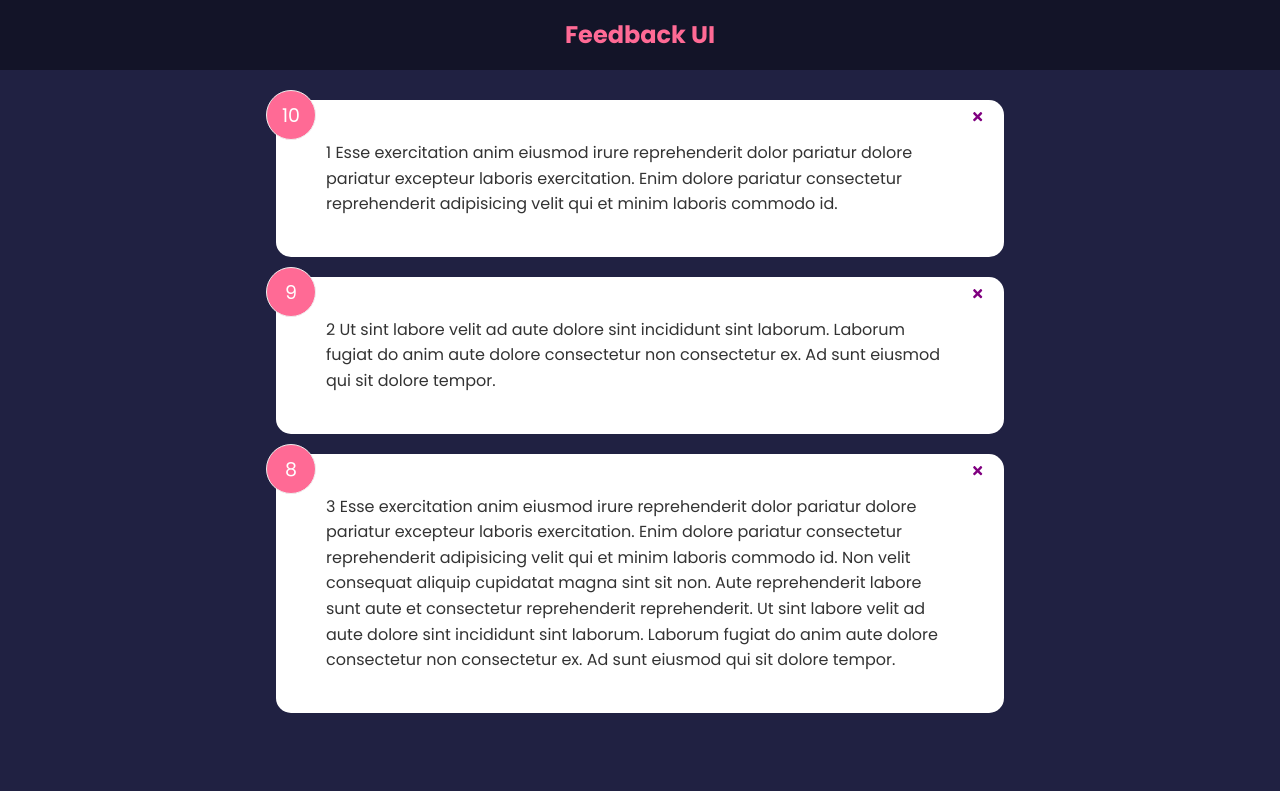
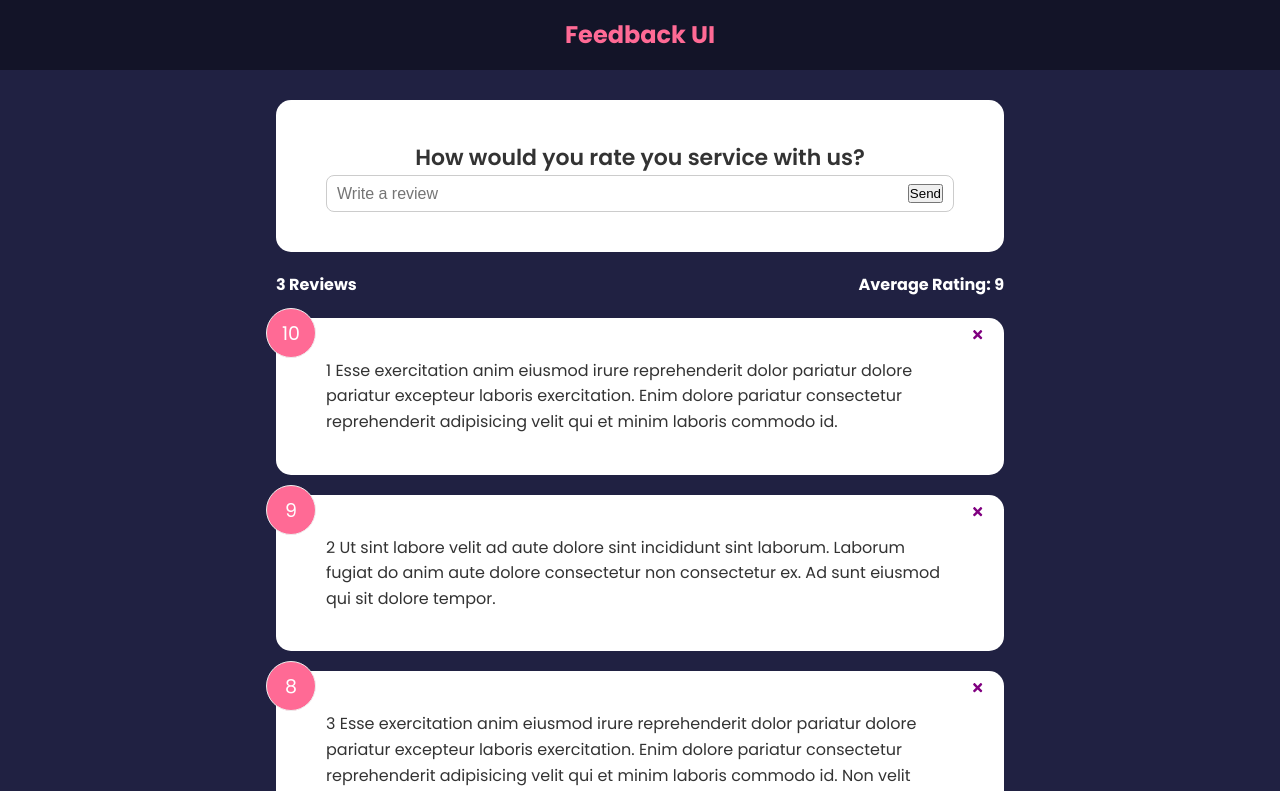
Before and after one commit to Galeups/react-example-feedback-js, a React (Create React App) app: page / in a window 1280 px wide. Shown: the top 791 px of the page. Built offline with nearby package versions, Linux system fonts and the light colour scheme.

Commit message:
feat(FeedbackForm): Add form

```diff
--- a/src/App.js
+++ b/src/App.js
@@ -2,6 +2,8 @@
 
 import Header from "./components/Header";
 import FeedbackList from "./components/FeedbackList";
+import FeedbackStats from "./components/FeedbackStats";
+import FeedbackForm from "./components/FeedbackForm";
 import FeedbackData from "./data/FeedbackData";
 
 function App() {
@@ -17,6 +19,9 @@
     <>
       <Header />
       <div className="container">
+        <FeedbackForm />
+        <FeedbackStats feedback={feedback} />
+
         <FeedbackList
           feedback={feedback}
           handleDelete={(id) => handleDelete(id)}
--- /dev/null
+++ b/src/components/FeedbackForm.jsx
@@ -0,0 +1,31 @@
+import React from "react";
+import { useState } from "react";
+
+import Card from "./shared/Card";
+
+function FeedbackForm() {
+  const [text, setText] = useState("");
+  const onTextChange = (event) => {
+    setText(event.target.value);
+  };
+
+  return (
+    <Card>
+      <form>
+        <h2>How would you rate you service with us?</h2>
+        {/* TODO - insert here a rating select component */}
+        <div className="input-group">
+          <input
+            onChange={onTextChange}
+            value={text}
+            type="text"
+            placeholder="Write a review"
+          />
+          <button type="submit">Send</button>
+        </div>
+      </form>
+    </Card>
+  );
+}
+
+export default FeedbackForm;
--- a/src/components/FeedbackItem.jsx
+++ b/src/components/FeedbackItem.jsx
@@ -16,7 +16,7 @@
 
 FeedbackItem.propTypes = {
   item: PropTypes.object.isRequired,
-  handleDelete: PropTypes.func,
+  handleDelete: PropTypes.func.isRequired,
 };
 
 export default FeedbackItem;
--- /dev/null
+++ b/src/components/FeedbackStats.jsx
@@ -0,0 +1,28 @@
+import PropTypes from "prop-types";
+
+function FeedbackStats({ feedback }) {
+  let average =
+    feedback.reduce((acc, current) => {
+      return acc + current.rating;
+    }, 0) / feedback.length || 0;
+
+  average = average.toFixed(1).replace(/[.,]0$/, "");
+
+  return (
+    <div className="feedback-stats">
+      <h4>{feedback.length} Reviews</h4>
+      <h4>Average Rating: {average}</h4>
+    </div>
+  );
+}
+
+FeedbackStats.propTypes = {
+  feedback: PropTypes.arrayOf(
+    PropTypes.shape({
+      id: PropTypes.number.isRequired,
+      rating: PropTypes.number.isRequired,
+    })
+  ),
+};
+
+export default FeedbackStats;
```
